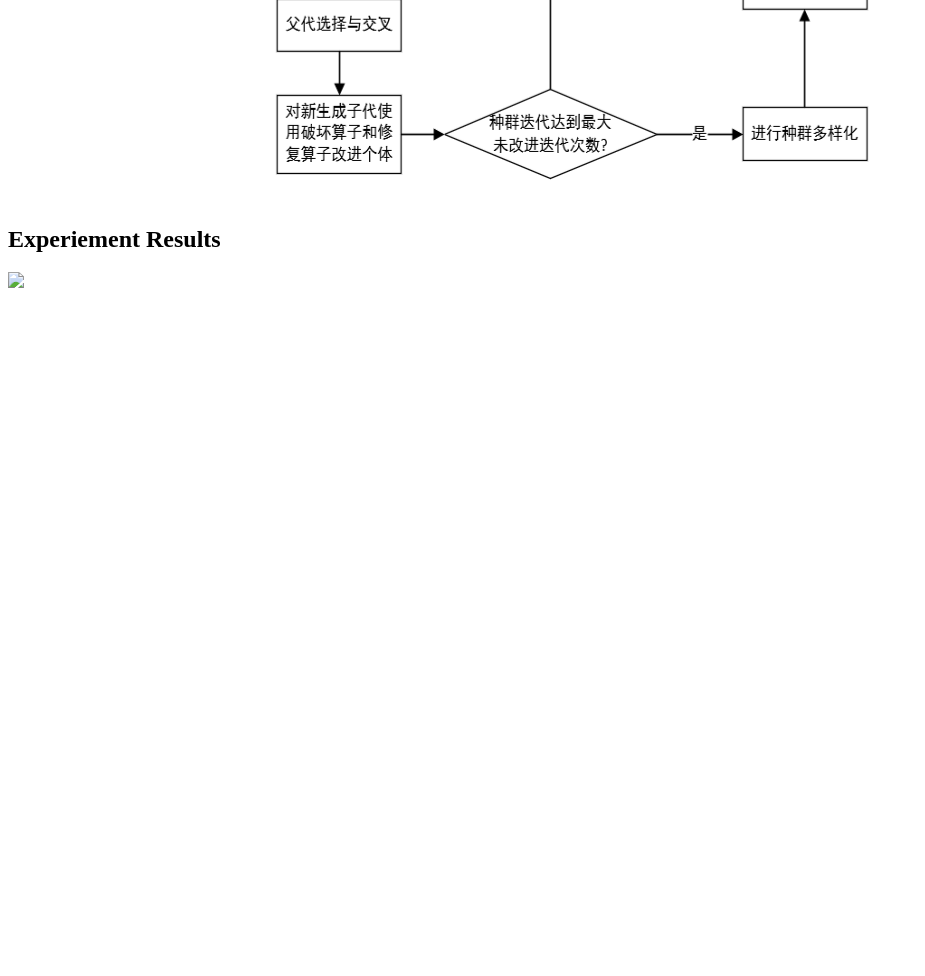
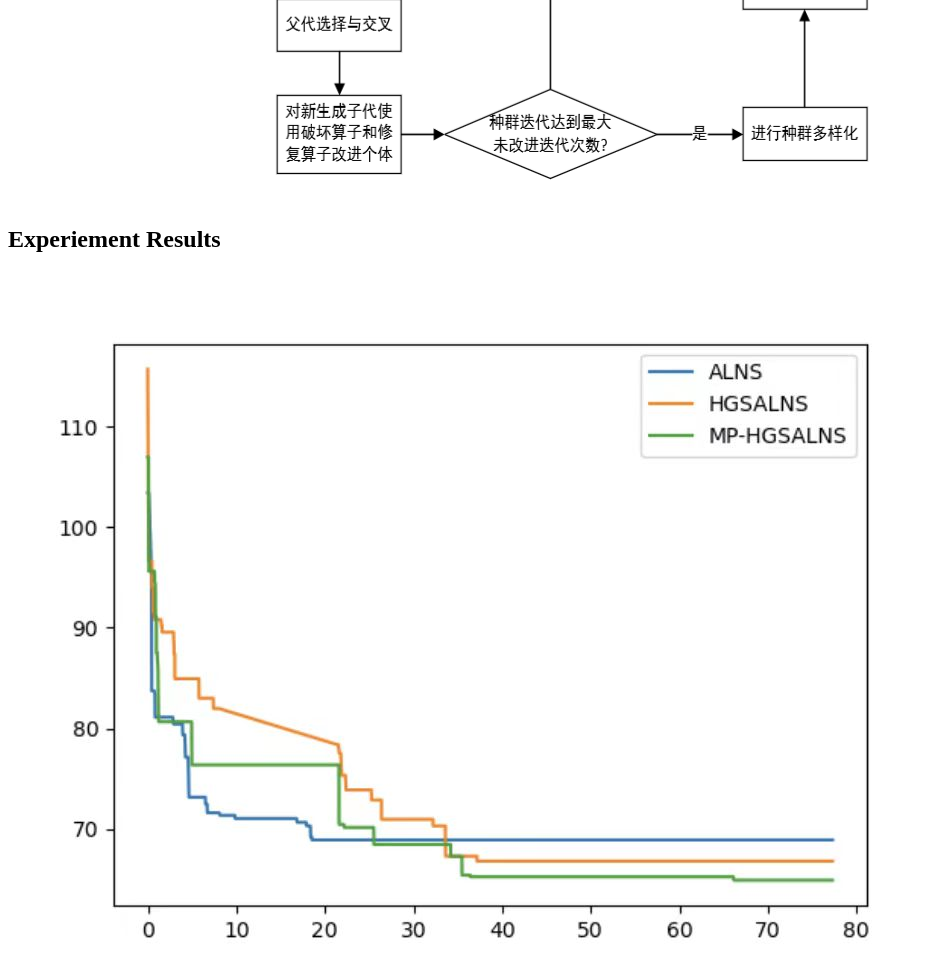
Before and after one commit to Elon-Lau/ctu, a plain HTML site: page index.html in a window 1280 px wide. Shown: the part 1343-2319 px from the top of the page, without its empty margins (0-925 px from the left). Before the commit the page ends 1643 px from the top, so only its background shows below. Drawn offline with Linux system fonts and the light colour scheme.

Commit message:
Update index.html

```diff
--- a/index.html
+++ b/index.html
@@ -14,7 +14,7 @@
 
   <h2>Experiement Results</h2>
   <div>
-    <img src="images/MP-HGSALNS.png"/>
+    <img src="images/MP-HGSALNS.jpg"/>
   </div>
 
 </body>
```
